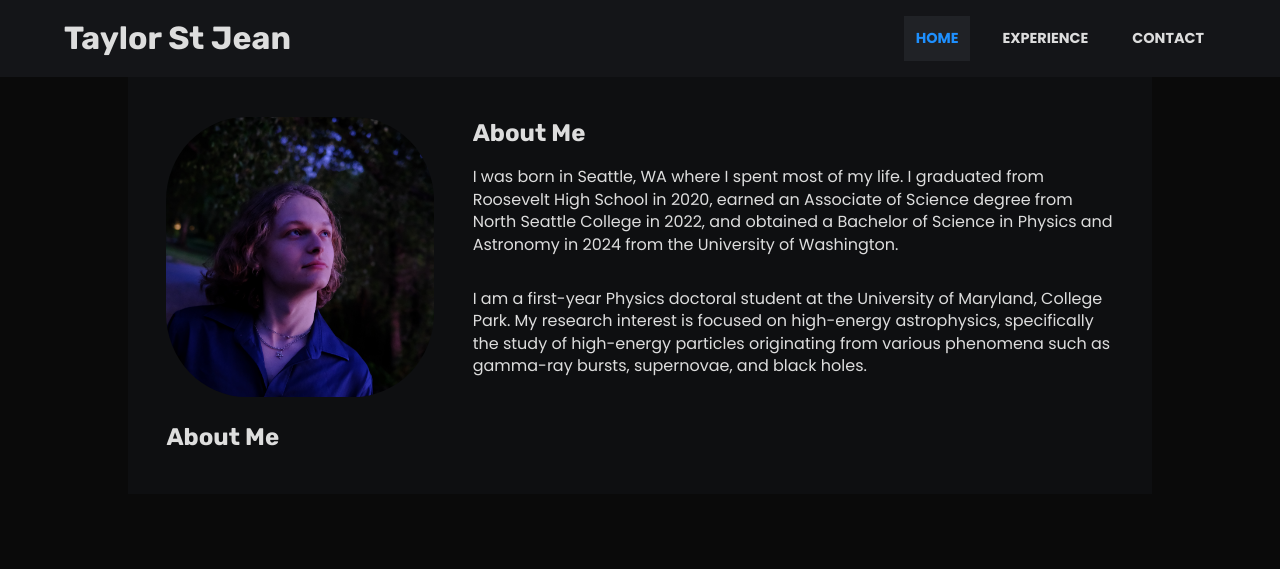
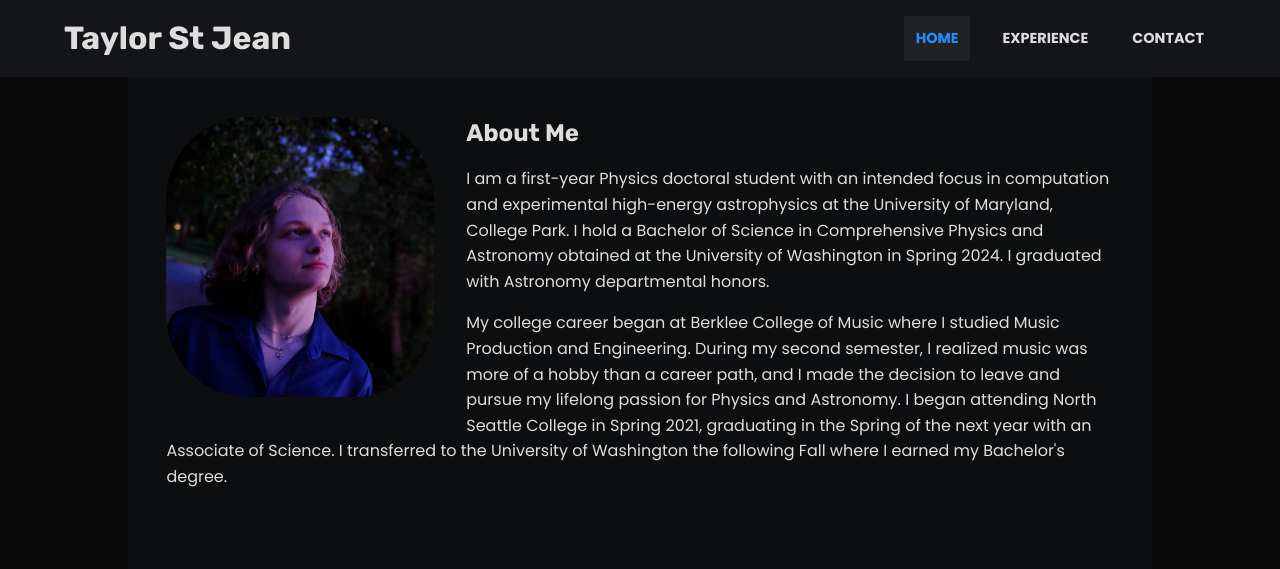
Before and after one commit to taylornstjean/taylorstjean.ca, a Flask app: page /home in a window 1280 px wide. Shown: the top 569 px of the page. Run offline with Flask 2, Linux system fonts and the light colour scheme.

Commit message:
content additions

```diff
--- a/core/templates/src/home.html
+++ b/core/templates/src/home.html
@@ -30,20 +30,16 @@
 
     <div class="main__section">
 
-      <img class="portrait" src="/static/img/portrait.jpeg">
-      <div class="flex-container--column">
-        <h2 class="main__title">About Me</h2>
-        <p>
-          I was born in Seattle, WA where I spent most of my life. I graduated from Roosevelt High School in 2020, earned an Associate of Science degree from North Seattle College in 2022, and obtained a Bachelor of Science in Physics and Astronomy in 2024 from the University of Washington.
-        </p>
-        <p>
-          I am a first-year Physics doctoral student at the University of Maryland, College Park. My research interest is focused on high-energy astrophysics, specifically the study of high-energy particles originating from various phenomena such as gamma-ray bursts, supernovae, and black holes.
-        </p>
-      </div>
+      <img class="portrait" src="/static/img/portrait.jpeg"/>
+      <h2 class="main__title">About Me</h2>
+      <p>
+        I am a first-year Physics doctoral student with an intended focus in computation and experimental high-energy astrophysics at the <a class="link" href="https://umdphysics.umd.edu/" target="_blank">University of Maryland, College Park</a>. I hold a Bachelor of Science in Comprehensive Physics and Astronomy obtained at the <a class="link" href="https://washington.edu/" target="_blank">University of Washington</a> in Spring 2024. I graduated with Astronomy departmental honors.
+      </p>
+      <p>
+        My college career began at <a class="link" href="https://berklee.edu/" target="_blank">Berklee College of Music</a> where I studied Music Production and Engineering. During my second semester, I realized music was more of a hobby than a career path, and I made the decision to leave and pursue my lifelong passion for Physics and Astronomy. I began attending <a class="link" href="https://northseattle.edu/" target="_blank">North Seattle College</a> in Spring 2021, graduating in the Spring of the next year with an Associate of Science. I transferred to the <a class="link" href="https://washington.edu/" target="_blank">University of Washington</a> the following Fall where I earned my Bachelor's degree.
+      </p>
 
     </div>
-
-    <h2 class="main__title">About Me</h2>
 
   </div>
 
--- a/static/css/color.css
+++ b/static/css/color.css
@@ -5,29 +5,15 @@
     --header-bg-color: #141518;
     --footer-bg-color: #121316;
     --secondary-bg-color: #0e0f11;
+    --secondary-bg-color--opaque: rgba(14, 15, 17, 0.8);
     --light-accent-color: dodgerblue;
     --light-accent-color--opaque: rgba(30, 143, 255, 0.5);
     --accent-color: dodgerblue;
-    --obj-desig-color: dodgerblue;
     --secondary-accent-color: #ff9248;
     --tertiary-bg-color: #202226;
     --font-color: #ddd;
-    --dim-font-color: grey;
-    --autofill-color: darkgrey;
-    --table-bg-color: #111;
     --button-bg-color: #202226;
     --button-bg-color-hover: #444;
     --button-bg-color-active: #999;
-    --button-border-color: #333;
-    --item-color: #111;
-    --login-box-bg-color: rgba(17, 17, 17, 0.8);
-    --info-item-color: rgba(17, 17, 17, 0.8);
-    --main-border-color: #444;
-    --secondary-border-color: black;
-    --table-border-color: #333;
-    --table-bg-color-header: #202226;
-    --side-panel-bg-color: #0e0e0e;
-    --header-button-bg-color-hover: #333;
     --section-button-bg-color: #202226;
-    --sidemenu-button-bg-color-hover: #555;
 }
--- a/static/css/style.css
+++ b/static/css/style.css
@@ -33,12 +33,12 @@ body {
  */
 
 ::-moz-selection {
-  background: #b3d4fc;
+  background: var(--light-accent-color--opaque);
   text-shadow: none;
 }
 
 ::selection {
-  background: #b3d4fc;
+  background: var(--light-accent-color--opaque);
   text-shadow: none;
 }
 
@@ -253,6 +253,42 @@ textarea {
   }
 }
 
+/* BACKGROUND */
+
+.background {
+  position: fixed;
+  top: 0; left: 0; right: 0; bottom: 0;
+  width: 100%;
+  height: 100%;
+  z-index: -1;
+  opacity: 0.4;
+}
+
+/* TEXT CONTENT */
+
+p {
+  font-size: 1em;
+  line-height: 1.6em;
+}
+
+.link:link {
+  color: var(--font-color);
+  text-decoration: none;
+}
+
+.link:visited {
+  color: var(--font-color);
+}
+
+.link:hover {
+  color: var(--accent-color);
+  text-decoration: underline;
+}
+
+.link:active {
+  color: var(--accent-color);
+}
+
 /* CONTAINERS */
 
 .flex-container--column {
@@ -337,7 +373,7 @@ textarea {
 /* BODY */
 
 .main {
-  background-color: var(--secondary-bg-color);
+  background-color: var(--secondary-bg-color--opaque);
   margin-left: 10vw;
   margin-right: 10vw;
   padding: 5vh 3vw;
@@ -347,7 +383,6 @@ textarea {
 }
 
 .main__title {
-  float: left;
   font-family: Rubik, sans-serif;
   color: var(--font-color);
   margin: 0;
@@ -356,9 +391,7 @@ textarea {
 }
 
 .main__section {
-  flex-direction: row;
-  align-content: stretch;
-  display: flex;
+  display: inline-block;
   padding-bottom: 3vh;
 }
 
@@ -366,7 +399,26 @@ textarea {
 
 .portrait {
   height: max(35vh, 200px);
-  display: flex;
-  margin-right: 3vw;
+  float: left;
+  margin-right: 2em;
+  margin-bottom: 1em;
   border-radius: 30%;
 }
+
+/* MOBILE DEVICES */
+
+@media (max-width: 40em) {
+
+  .main__section {
+    display: flex;
+    flex-direction: column;
+  }
+
+  .portrait {
+    float: none;
+    width: auto;
+    height: auto;
+    margin: 0 4vw 3vh;
+  }
+
+}
```
Also changed, not shown: core/templates/src/experience.html (+7 -0 lines).
